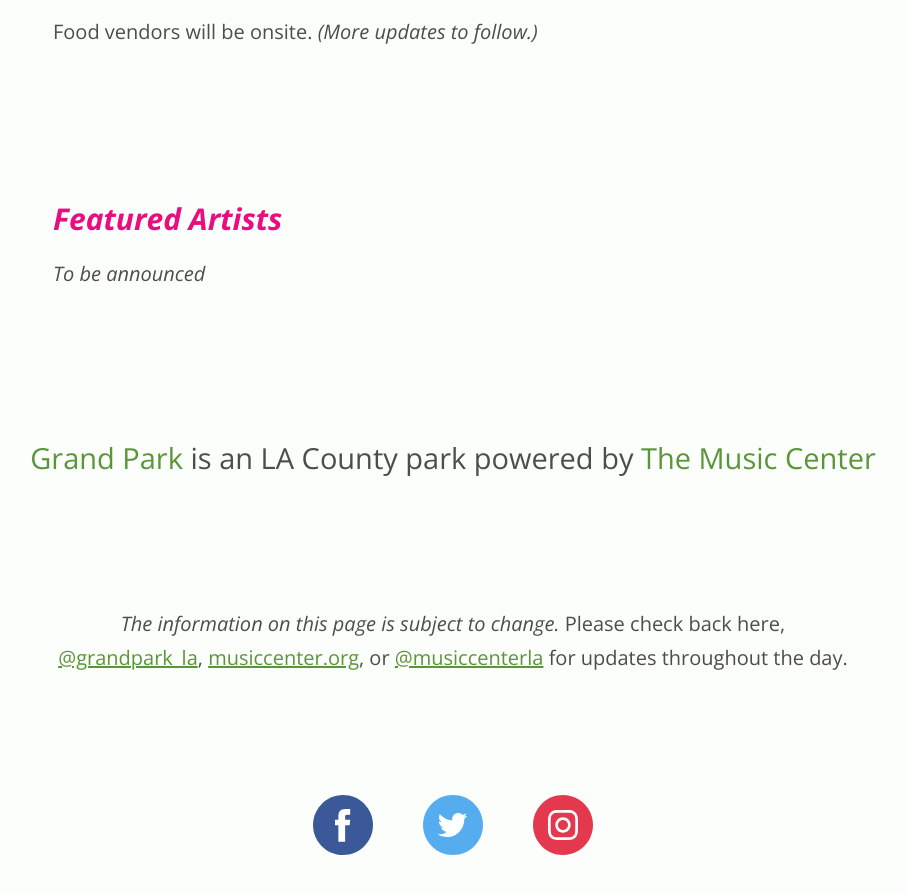
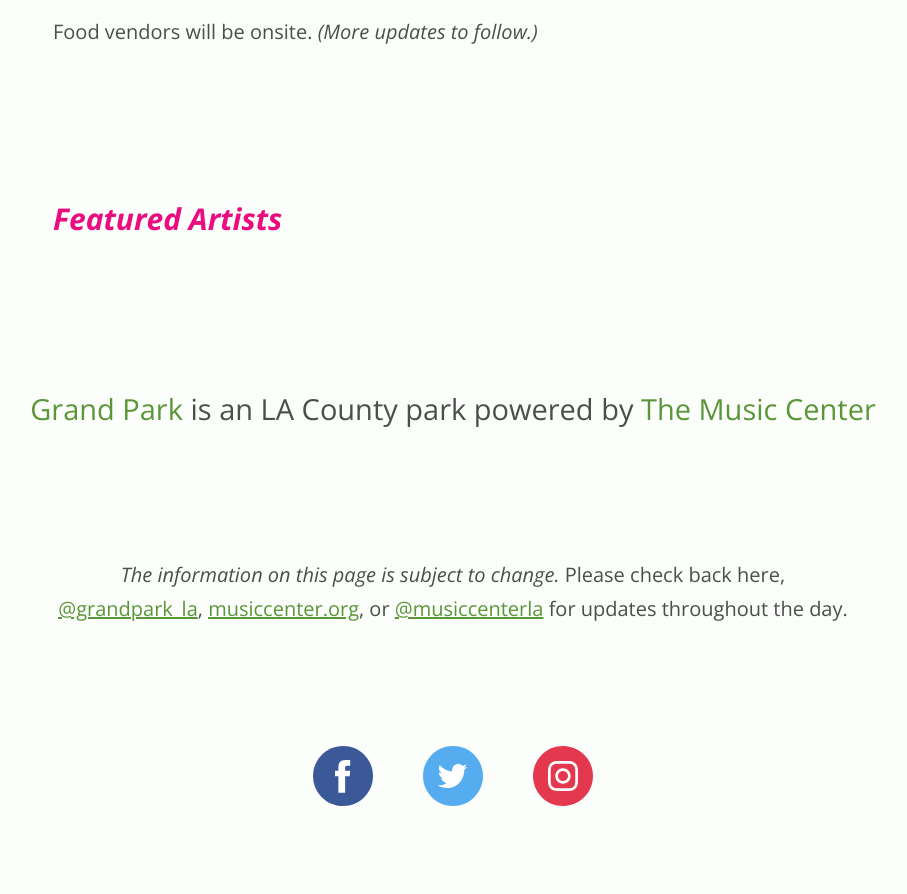
Before and after one commit to grandparkla/july4, a Jekyll site: the page built from index.markdown, in a window 1280 px wide and 900 px high, scrolled down 6651 px. Shown: the top 894 px of the window, without its empty margins (187-1094 px from the left). Built offline with Jekyll 4.4.1, drawn with Linux system fonts in a browser that asks for light colours.

Commit message:
Update index.markdown

```diff
--- a/index.markdown
+++ b/index.markdown
@@ -175,12 +175,9 @@
 
 ## Featured Artists
 
-_To be announced_
-
-
 {% comment %}
 
-### Quitapenas
+### Boogaloo Assassins
 
 <figure><div data-aspect-ratio="1/1"><img src="/images/music-artists/compressed/quitapenas.jpg" alt="Quitapenas" /></div></figure>
 
```
